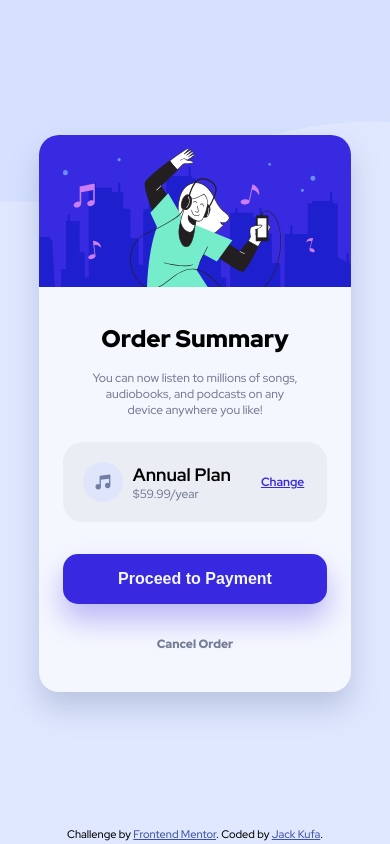
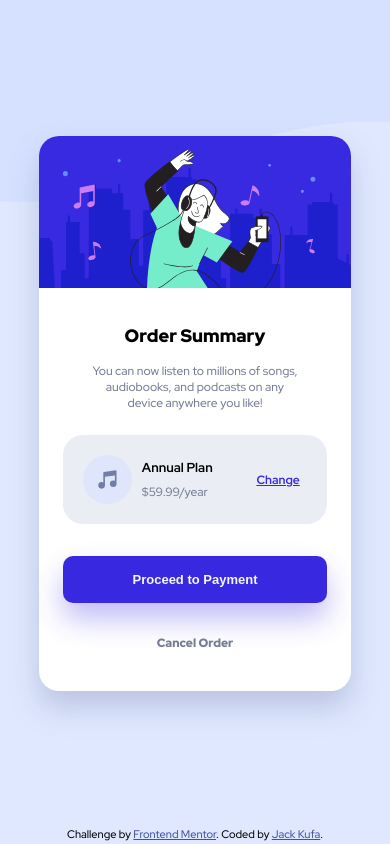
Before and after one commit to jkufa/FrontendMentor, a plain HTML site: page index.html in a window 390 px wide. Drawn offline with Linux system fonts and the light colour scheme.

Commit message:
Add some more padding, appropriate html tags, and tweak font size for mobile

```diff
--- a/index.html
+++ b/index.html
@@ -1,8 +1,10 @@
 <!DOCTYPE html>
 <html lang="en">
+
 <head>
   <meta charset="UTF-8">
-  <meta name="viewport" content="width=device-width, initial-scale=1.0"> <!-- displays site properly based on user's device -->
+  <meta name="viewport" content="width=device-width, initial-scale=1.0">
+  <!-- displays site properly based on user's device -->
 
   <link rel="icon" type="image/png" sizes="32x32" href="./images/favicon-32x32.png">
 
@@ -11,7 +13,10 @@
   <!-- Feel free to remove these styles or customise in your own stylesheet 👍 -->
   <link rel="stylesheet" href="style.css">
 </head>
+
 <body>
+  <main>
+    <article>
       <div class="card-container">
         <div class="card">
           <img src="images/illustration-hero.svg" alt="person dancing to music">
@@ -36,9 +41,14 @@
           </div>
         </div>
       </div>
+    </article>
+  </main>
+  <footer>
     <div class="attribution">
       Challenge by <a href="https://www.frontendmentor.io?ref=challenge" target="_blank">Frontend Mentor</a>.
       Coded by <a href="https://github.com/jkufa">Jack Kufa</a>.
     </div>
+  </footer>
 </body>
+
 </html>
--- a/style.css
+++ b/style.css
@@ -24,16 +24,17 @@ body {
 }
 
 .card {
-  max-width: calc(100vw/5);
+  max-width: 22%;
   min-width: 400px;
   border-radius: 20px;
-  background-color: hsl(225, 100%, 98%);
+  background-color: #ffffff;
+  /* hsl(225, 100%, 98%); */
   overflow: hidden;
   box-shadow: 0 1rem 1.8rem hsla(224, 23%, 55%, 0.342);
 }
 
 .card img {
-  width: 100%;
+  max-width: 100%;
 }
 
 .card h1 {
@@ -55,12 +56,11 @@ body {
   display: flex;
   align-items: center;
   background-color: hsl(228, 33%, 94%);
-  border-radius: 20px;
+  border-radius: 10px;
 }
 .plan img {
-  width: 0;
-  flex-grow: 1;
-  padding: 1rem;
+  flex-grow: 0;
+  padding: 1.2rem .5rem 1.2rem 1rem;
 }
 
 .plan a {
@@ -77,7 +77,9 @@ body {
 
 .plan-text h2 {
   font-weight: 700;
+  font-size: large;
   margin: 0;
+  padding-bottom: .5rem;
 }
 .plan-text span {
   color: #757C96;
@@ -91,7 +93,7 @@ body {
 .btn {
   width: 100%;
   border: none;
-  border-radius: 15px;
+  border-radius: 10px;
   font-weight: 900;
   cursor: pointer;
   padding: 1rem;
@@ -157,4 +159,12 @@ body {
   .plan a {
     padding-right: 1rem;
   }
+
+  .plan-text h2 {
+    font-size: small;
+  }
+
+  .submit {
+    font-size: small;
+  }
 }
```
Lines whose indentation alone changed are shown as unchanged.
